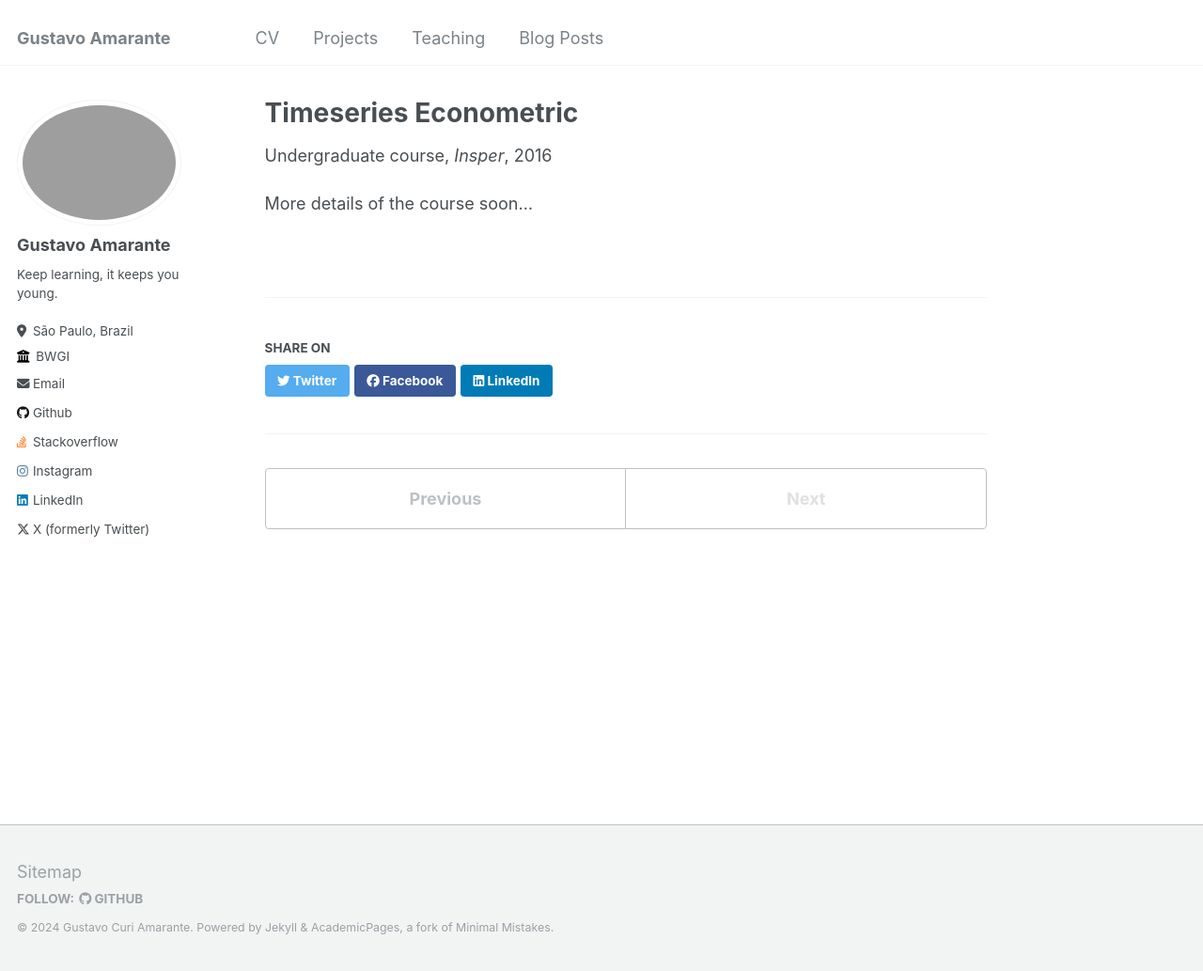
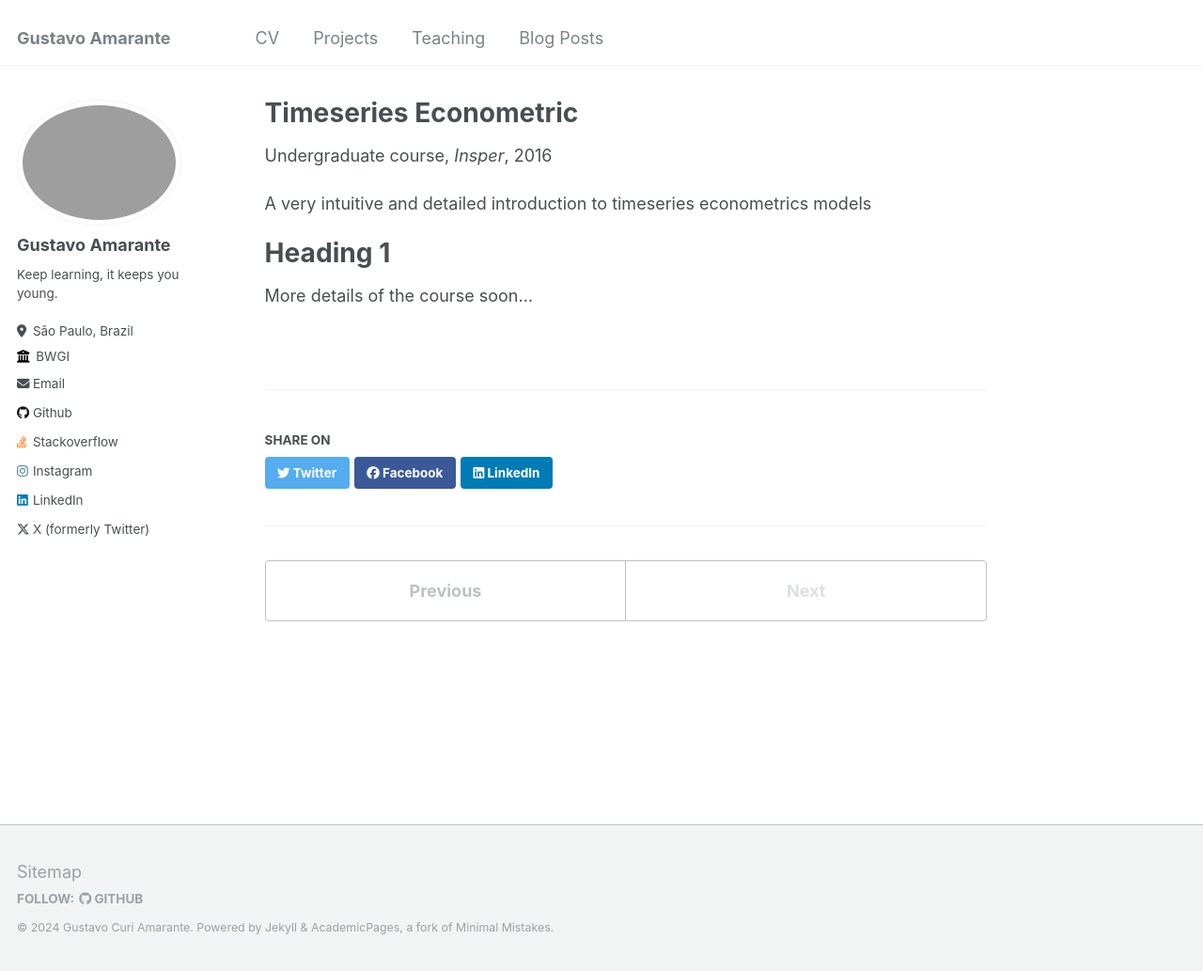
Before and after one commit to gusamarante/gusamarante, a Jekyll site: the page built from _teaching/timeseries-econometrics.md, in a window 1280 px wide and 1033 px high. Shown: the whole window at 94% size. Built offline with Jekyll 4.4.1, drawn with Linux system fonts in a browser that asks for light colours.

Commit message:
Update timeseries econometrics

```diff
--- a/_teaching/timeseries-econometrics.md
+++ b/_teaching/timeseries-econometrics.md
@@ -8,4 +8,7 @@ date: 2016-01-01
 location: "Sao Paulo, Brazil"
 ---
 
+A very intuitive and detailed introduction to timeseries econometrics models
+
+# Heading 1
 More details of the course soon...
```
